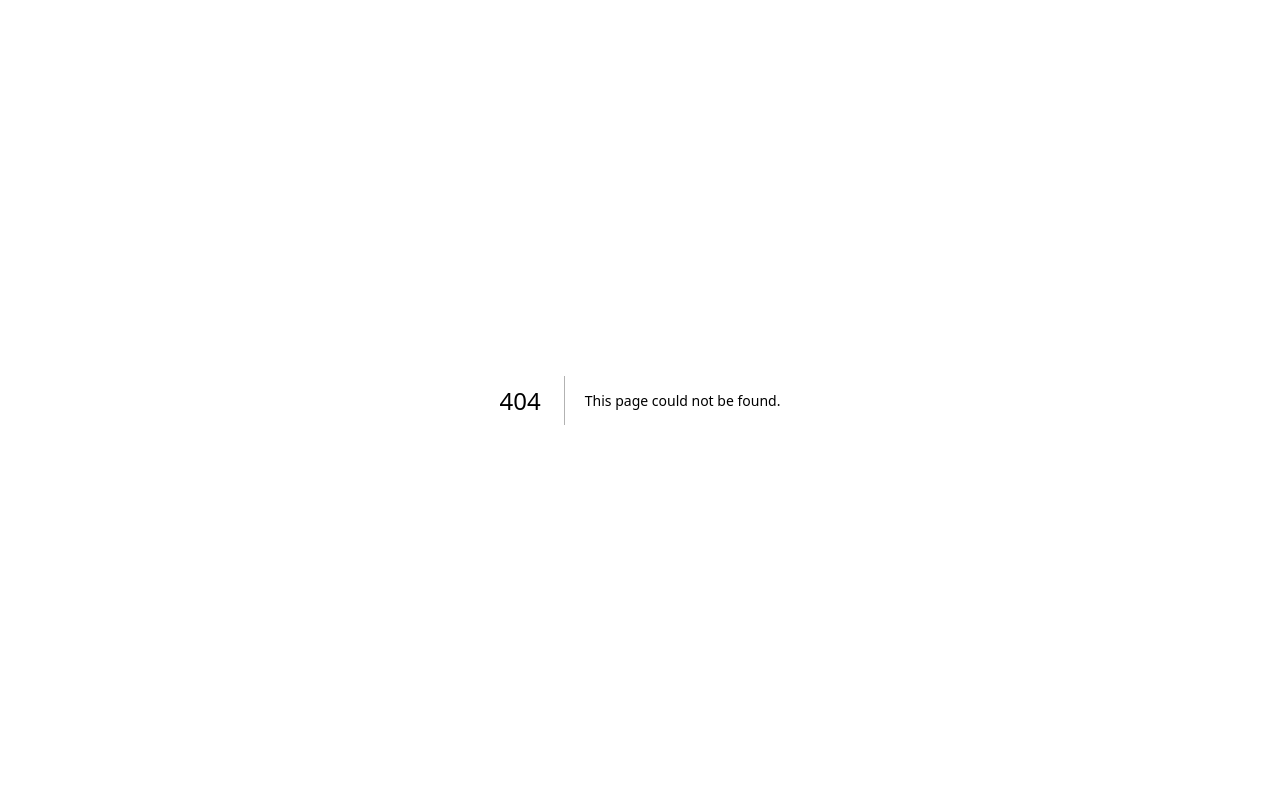
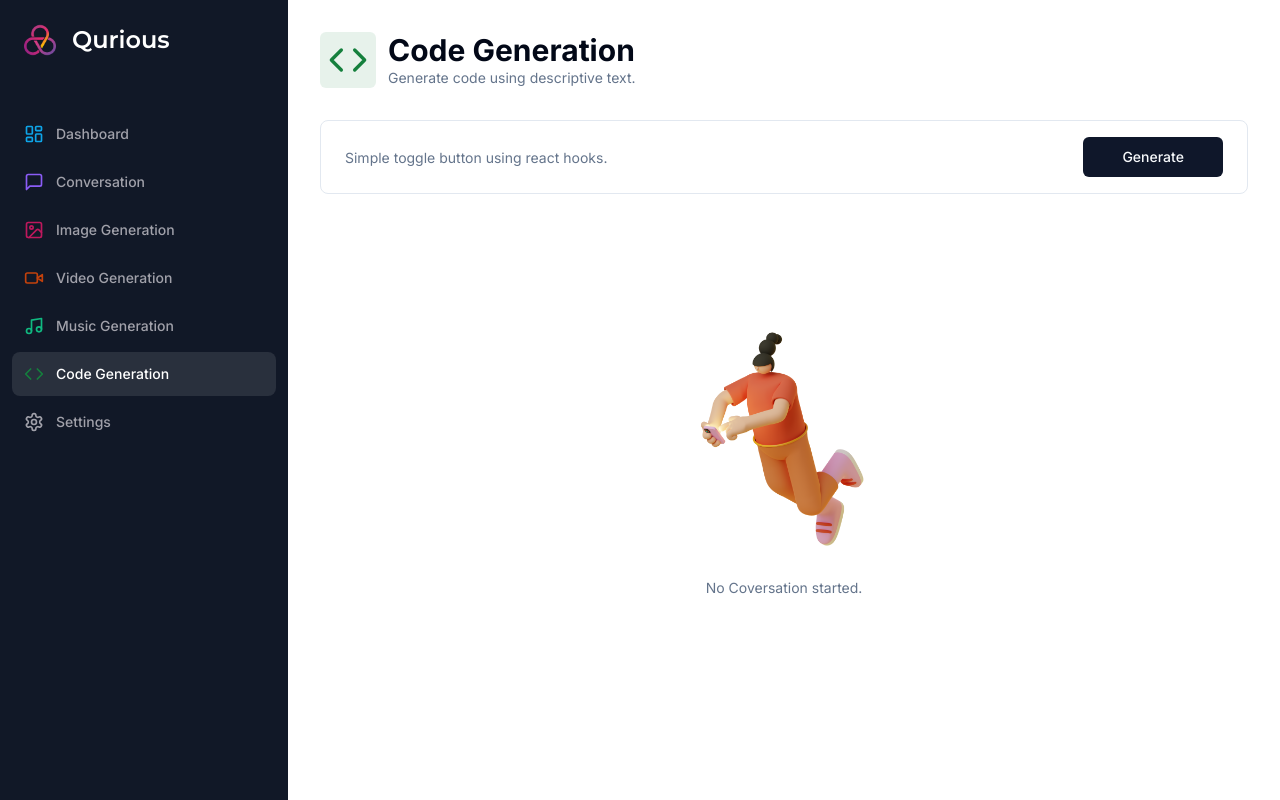
Before and after one commit to PavankumarUppar/Qurious, a Next.js app: page /code in a window 1280 px wide. Before the commit this address had no page. Built offline with nearby package versions, Linux system fonts and the light colour scheme.

Commit message:
new: code generation page

```diff
--- /dev/null
+++ b/app/(dashboard)/(routes)/code/constants.ts
@@ -0,0 +1,7 @@
+import * as z from "zod";
+
+export const formSchema = z.object({
+    prompt: z.string().min(1, {
+        message: "Prompt is required",
+    }),
+})
--- /dev/null
+++ b/app/(dashboard)/(routes)/code/page.tsx
@@ -0,0 +1,153 @@
+"use client";
+
+import * as z from "zod";
+import axios from "axios";
+import { Heading } from "@/components/heading";
+import { Code } from "lucide-react";
+import { useForm } from "react-hook-form";
+
+import { formSchema } from "./constants";
+import { zodResolver } from "@hookform/resolvers/zod";
+import { Form, FormControl, FormField, FormItem } from "@/components/ui/form";
+import { Input } from "@/components/ui/input";
+import { Button } from "@/components/ui/button";
+import { useRouter } from "next/navigation";
+import { useState } from "react";
+import ReactMarkdown from 'react-markdown';
+import { ChatCompletionRequestMessage } from "openai";
+import { Empty } from "@/components/empty";
+import { Loader } from "@/components/loader";
+import { cn } from "@/lib/utils";
+import { UserAvatar } from "@/components/user-avatar";
+import { BotAvatar } from "@/components/bot-avatar";
+
+const CodePage = () => {
+
+    const router = useRouter()
+    const [messages, setMessages] = useState<ChatCompletionRequestMessage[]>([])
+    const form = useForm<z.infer<typeof formSchema>>({
+        resolver: zodResolver(formSchema),
+        defaultValues: {
+            prompt: ""
+        }
+    })
+
+    const isLoading = form.formState.isSubmitting
+
+    const onSubmit = async (values: z.infer<typeof formSchema>) => {
+        try {
+            const userMessage: ChatCompletionRequestMessage = {
+                role: "user",
+                content: values.prompt,
+            }
+            const newMessages = [...messages, userMessage]
+
+            const response = await axios.post("/api/code", {
+                messages: newMessages,
+            })
+
+            setMessages((current) => [...current, userMessage, response.data])
+
+            form.reset()
+        } catch (error: any) {
+            // TODO: Open Pro Modal
+            console.log(error)
+        } finally {
+            router.refresh()
+        }
+    }
+
+    return (
+        <div>
+            <Heading
+                title="Code Generation"
+                description="Generate code using descriptive text."
+                icon={Code}
+                iconColor="text-green-700"
+                bgColor="bg-green-700/10"
+            />
+            <div className="px-4 lg:px-8">
+                <div>
+                    <Form {...form}>
+                        <form
+                            onSubmit={form.handleSubmit(onSubmit)}
+                            className="
+                                rounded-lg
+                                border
+                                w-full
+                                p-4
+                                px-3
+                                md:px-6
+                                focus-within:shadow-sm
+                                grid
+                                grid-cols-12
+                                gap-2
+                            "
+                        >
+                            <FormField
+                            name="prompt"
+                            render={({ field }) => (
+                                <FormItem className="col-span-12 lg:col-span-10">
+                                    <FormControl className="m-0 p-0">
+                                        <Input
+                                        className="
+                                            border-0 outline-none focus-visible:ring-0 focus-visible:ring-transparent
+                                        "
+                                        disabled={isLoading}
+                                        placeholder="Simple toggle button using react hooks."
+                                        {...field}
+                                        />
+                                    </FormControl>
+
+                                </FormItem>
+                            )}
+                            />
+                            <Button className="col-span-12 lg:col-span-2 w-full" disabled={isLoading}>
+                                Generate
+                            </Button>
+                        </form>
+                    </Form>
+                </div>
+                <div className="space-y-4 mt-4">
+                    {isLoading && (
+                        <div className="p-8 rounded-lg w-full flex items-center justify-center bg-muted">
+                            <Loader />
+                        </div>
+                    )}
+                    {messages.length === 0 && !isLoading && (
+                        <Empty label="No Coversation started." />
+                    )}
+                    <div className="flex flex-col-reverse gap-y-4">
+                        {messages.map((message) => (
+                            <div key={message.content}
+                            className={cn("p-8 w-full flex items-start gap-x-8 rounded-lg",
+                            message.role === "user" ? "bg-white border border-black/10" : "bg-muted")}
+                            >
+                                {message.role === "user" ? <UserAvatar /> : <BotAvatar />}
+                                <ReactMarkdown
+                                    components={{
+                                        pre: ({ node, ...props }) => (
+                                            <div className="overflow-auto w-full my-2
+                                            bg-black/10 p-2 rounded-lg">
+                                                <pre {...props} />
+                                            </div>
+                                        ),
+                                        code: ({ node, ...props }) => (
+                                            <code className="bg-black/10 rounded-lg p-1"
+                                            {...props} />
+                                        )
+                                    }}
+                                    className="text-sm overflow-hidden leading-7"
+                                >
+                                    {message.content || ""}
+                                </ReactMarkdown>
+                            </div>
+                        ))}
+                    </div>
+                </div>
+            </div>
+        </div>
+     );
+}
+
+export default CodePage;
--- /dev/null
+++ b/app/api/code/route.ts
@@ -0,0 +1,48 @@
+import { auth } from '@clerk/nextjs';
+import { NextResponse } from 'next/server';
+import { ChatCompletionRequestMessage, Configuration, OpenAIApi } from 'openai';
+
+
+const configuration = new Configuration({
+    apiKey: process.env.OPENAI_API_KEY,
+})
+
+const openai = new OpenAIApi(configuration);
+
+const instructionMessage: ChatCompletionRequestMessage = {
+    role: "system",
+    content: "You are a code generator. You must answer only in markdown code snippets. Use code comments for explanation."
+}
+
+export async function POST(
+    req: Request
+) {
+    try {
+        const { userId } = auth();
+        const body = await req.json();
+        const { messages } = body;
+
+        if (!userId) {
+            return new NextResponse("Unauthorized", { status: 401 })
+        }
+
+        if (!configuration.apiKey) {
+            return new NextResponse("OpenAI API Key not configured", { status: 500 })
+        }
+
+        if (!messages) {
+            return new NextResponse("Messages are required", { status: 400 })
+        }
+
+        const response = await openai.createChatCompletion({
+            model: "gpt-3.5-turbo",
+            messages: [instructionMessage, ...messages]
+        })
+
+        return NextResponse.json(response.data.choices[0].message)
+
+    } catch (error) {
+        console.log("[CODE_ERROR]", error)
+        return new NextResponse("Internal error", {status: 500})
+    }
+}
--- a/package.json
+++ b/package.json
@@ -24,6 +24,7 @@
     "react": "^18",
     "react-dom": "^18",
     "react-hook-form": "^7.50.1",
+    "react-markdown": "^9.0.1",
     "tailwind-merge": "^2.2.1",
     "tailwindcss-animate": "^1.0.7",
     "zod": "^3.22.4"
```
Also changed, not shown: 1 other file (tests, documents, lock files or other folders).
